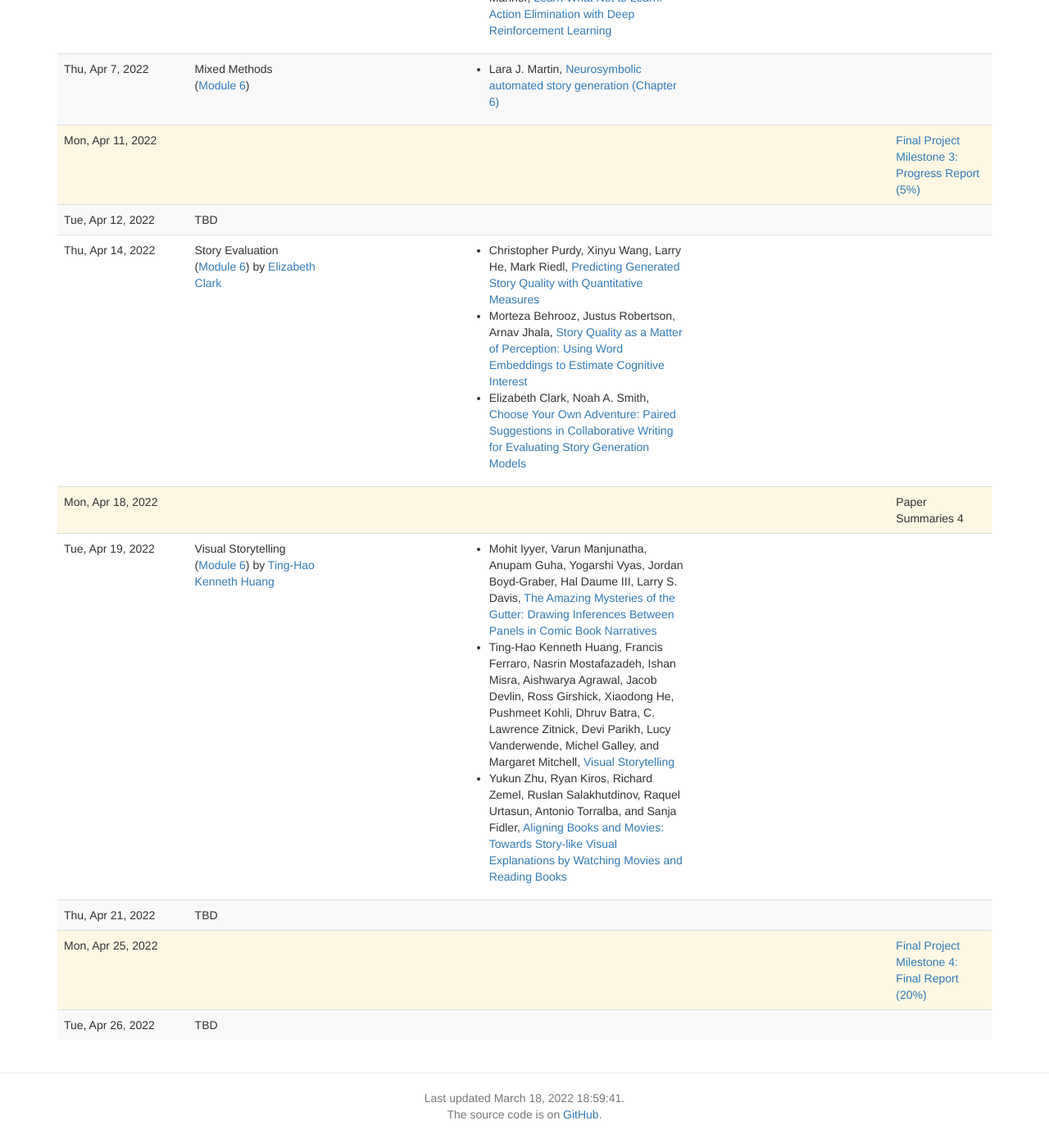
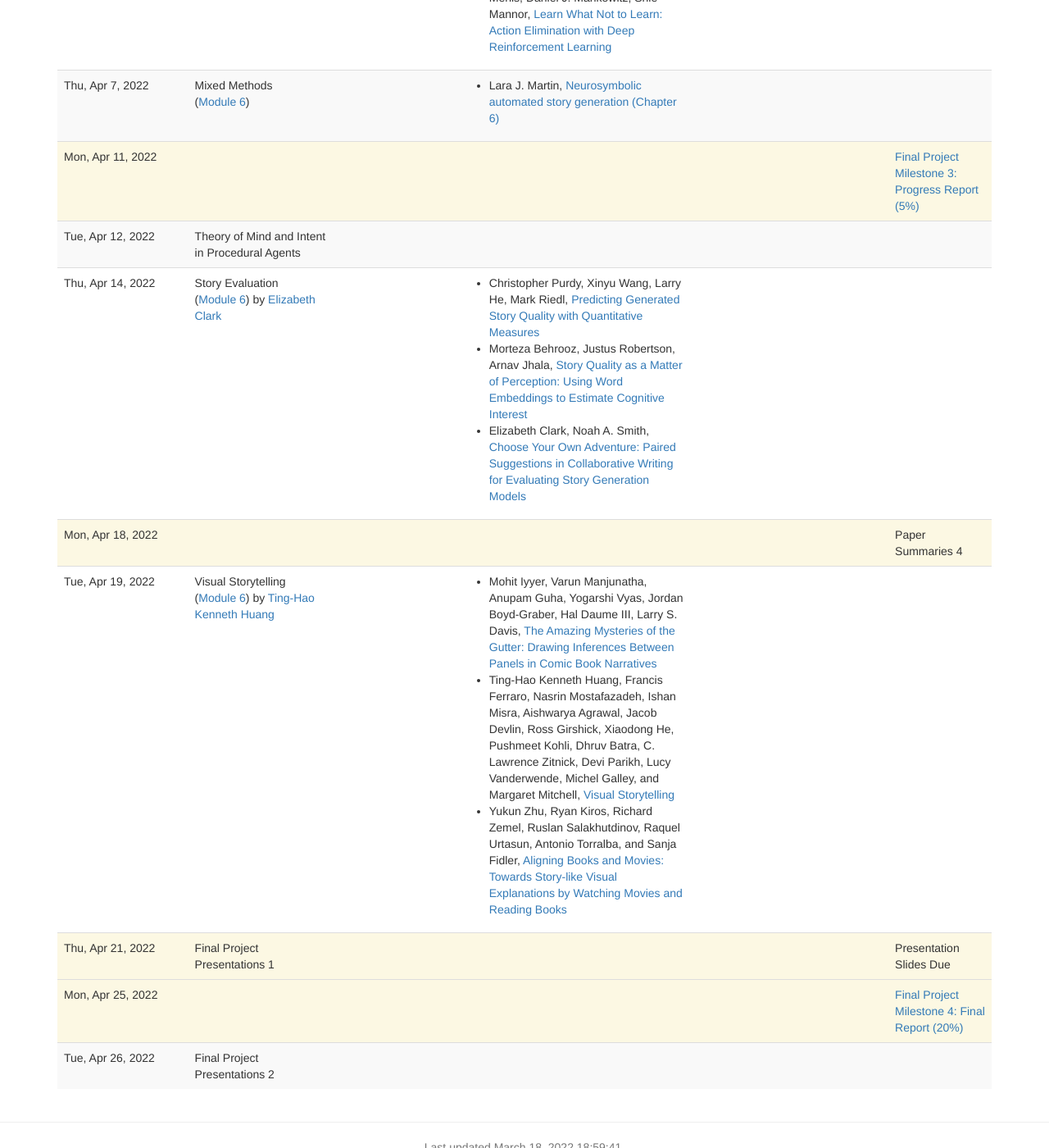
Before and after one commit to interactive-fiction-class/interactive-fiction-class.github.io, a Jekyll site: the page built from lectures.md, in a window 1280 px wide and 1400 px high, scrolled down 7981 px. Shown: the whole window at 82% size. Built offline with Jekyll 4.4.1, drawn with Linux system fonts in a browser that asks for light colours; nearby versions of some CDN libraries; a script that is not in the unit is left out; before the commit the page ends 9350 px from its top, so only the background shows below that.

Commit message:
Update lectures.yaml

```diff
--- a/_data/lectures.yaml
+++ b/_data/lectures.yaml
@@ -240,7 +240,7 @@
 
 -
   date: 2022-04-12
-  title: TBD
+  title: Theory of Mind and Intent in Procedural Agents
 
 -
   date: 2022-04-14
@@ -259,7 +259,12 @@
 
 -
   date: 2022-04-21
-  title: TBD
+  title: Final Project Presentations 1
+  type: deadline
+  homework_due:
+    -
+      title: Presentation Slides Due
+      url:
 
 -
   date: 2022-04-25
@@ -271,4 +276,4 @@
 
 -
   date: 2022-04-26
-  title: TBD
+  title: Final Project Presentations 2
```
